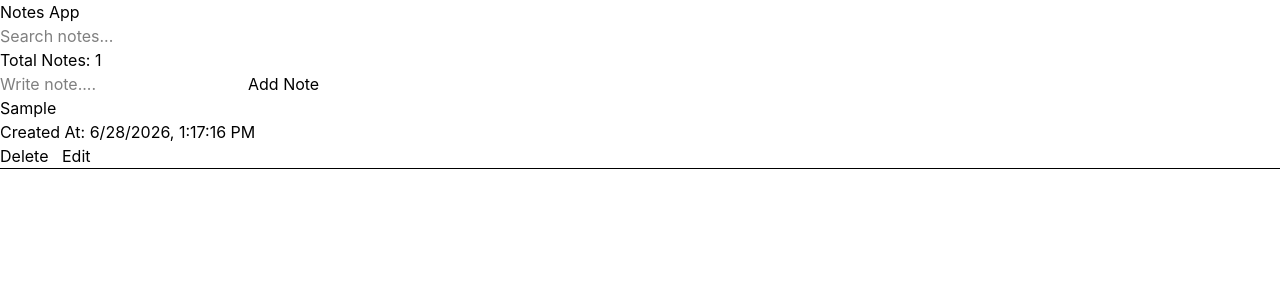
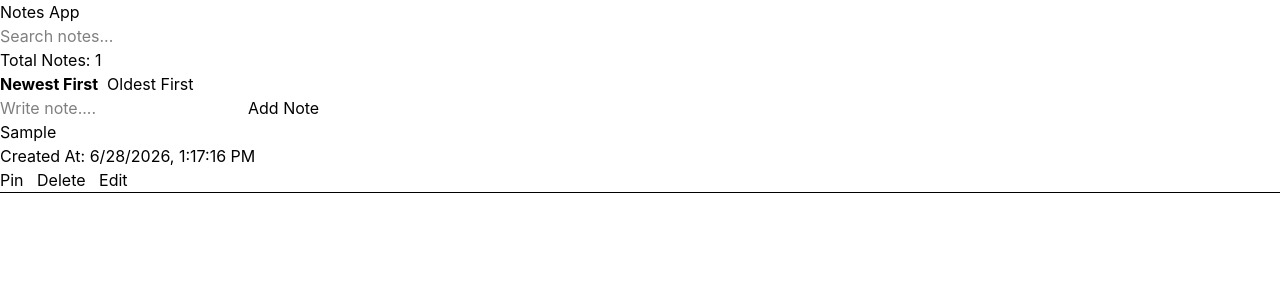
Before and after one commit to khushishetiya04/NoteVerse, a React (Vite) app: page / in a window 1280 px wide. Both pictures are taken after typing "Sample" into the empty fields and a click on the button "Add Note". Shown: the top 300 px of the page. Built offline with nearby package versions, Linux system fonts and the light colour scheme.

Commit message:
Add pin notes and sorting functionality

```diff
--- a/src/components/NoteCard.jsx
+++ b/src/components/NoteCard.jsx
@@ -1,9 +1,10 @@
-export default function NoteCard({note, onDelete, onEdit}) {
+export default function NoteCard({note, onDelete, onEdit, onPin}) {
     return (
         <>
             <div>
-                <p>{note.text}</p>
-                <p>Created At: {note.createdAt}</p>
+                <p>{note.pinned && "📌 "}{note.text}</p>
+                <p>Created At: {new Date(note.createdAt).toLocaleString()}</p>
+                <button onClick={onPin}>{note.pinned? "Unpin" : "Pin"}</button> &nbsp;&nbsp;
                 <button onClick={onDelete}>Delete</button> &nbsp;&nbsp;
                 <button onClick={onEdit}>Edit</button>
                 <hr></hr>
--- a/src/components/NoteList.jsx
+++ b/src/components/NoteList.jsx
@@ -1,6 +1,6 @@
 import NoteCard from "./NoteCard";
 
-export default function NoteList({notes, setNotes, onEdit}) {
+export default function NoteList({notes, setNotes, onEdit, onPin}) {
 
     const deleteNote = (id) => {
         setNotes((prevNotes) => (prevNotes).filter((note) => note.id !== id));
@@ -17,6 +17,7 @@ export default function NoteList({notes, setNotes, onEdit}) {
                                 key={note.id}
                                 onDelete={() => deleteNote(note.id)}
                                 onEdit={()=> onEdit(note.id, note)}
+                                onPin={()=> onPin(note.id)}
                             />
                         ))
                 }
--- a/src/pages/Home.jsx
+++ b/src/pages/Home.jsx
@@ -9,11 +9,12 @@ export default function Home () {
     const [editingId, setEditingId] = useState(null);
     const [editingText, setEditingText] = useState("");
     const [searchText, setSearchText] = useState("");
+    const [sortOrder, setSortOrder] = useState("newest");
 
     const addNote = (text) => {
         if(editingId !== null){
             const updatedNotes = notes.map((note) => note.id === editingId ?
-                { ...note, text, createdAt: new Date().toLocaleString() }
+                { ...note, text}
                 : note
             );
             setNotes(updatedNotes);
@@ -21,7 +22,7 @@ export default function Home () {
             setEditingText("");
 
         }else{
-            setNotes((prevNotes) => [...prevNotes, {id: Date.now(), text, createdAt: new Date().toLocaleString()}]);
+            setNotes((prevNotes) => [...prevNotes, {id: Date.now(), text, createdAt: new Date().toISOString(), pinned: false}]);
         }
     };
 
@@ -36,6 +37,24 @@ export default function Home () {
 
     const filteredNotes = notes.filter((note) => note.text.toLowerCase().includes(searchText.toLowerCase()));
 
+    const sortedNotes = [...filteredNotes];
+    sortedNotes.sort((a, b) => {
+        if (a.pinned !== b.pinned) {
+            return b.pinned - a.pinned;
+        }
+        if(sortOrder === "newest") {
+            return new Date(b.createdAt) - new Date(a.createdAt);
+        }else{
+            return new Date(a.createdAt) - new Date(b.createdAt);
+        }
+    });
+
+    const togglePin = (id) => {
+        const updatedNotes = notes.map((note) => note.id === id ?
+            {...note, pinned: !note.pinned} : note);
+        setNotes(updatedNotes);
+    }
+
     return (
         <>
             <Navbar/>
@@ -47,6 +66,8 @@ export default function Home () {
                 {searchText? `Showing ${filteredNotes.length} of ${notes.length} notes`
                 : `Total Notes: ${notes.length}`}
             </p>
+            <button onClick={() => setSortOrder("newest")} style={{fontWeight: sortOrder === "newest" ? "bold" : "normal"}}>Newest First</button>&nbsp;&nbsp;
+            <button onClick={() => setSortOrder("oldest")} style={{fontWeight: sortOrder === "oldest" ? "bold" : "normal"}}>Oldest First</button>
             <NoteInput
                 onAdd={addNote}
                 editingText={editingText}
@@ -54,9 +75,10 @@ export default function Home () {
                 editingId={editingId}
             />
             <NoteList
-                notes={filteredNotes}
+                notes={sortedNotes}
                 setNotes={setNotes}
                 onEdit={editNote}
+                onPin={togglePin}
             />
         </>
     );
```
